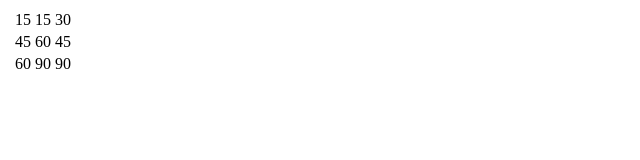
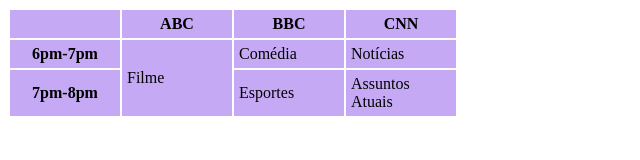
Before and after one commit to JonatthanLucato1/Exercicios-de-AW1, a plain HTML site: page index.html in a window 1280 px wide. Shown: the whole page, without its empty margins (0-640 px from the left). Drawn offline with Linux system fonts and the light colour scheme.

Commit message:
3(B) aula do dia 2

```diff
--- a/index.html
+++ b/index.html
@@ -4,27 +4,37 @@
     <meta charset="UTF-8">
     <meta http-equiv="X-UA-Compatible" content="IE=edge">
     <meta name="viewport" content="width=device-width, initial-scale=1.0">
-    <title>Estrutura basica e uma tabela</title>
+    <title>Mesclar linhas</title>
+    <style type="text/css">
+    table {
+        border: none;
+    }
+    th, td {
+        border: none;
+        background-color: rgb(198, 169, 245);
+        padding: 5px;
+        width: 100px;
+    }
+    </style>
 </head>
 <body>
     <table>
         <tr>
             <th></th>
-            <td>15</td>
-           <td> 15</td>
-            <td>30</td>
+            <th>ABC</th>
+            <th>BBC</th>
+            <th>CNN</th>
         </tr>
         <tr>
-           <th></th>
-            <td>45</td>
-            <td>60</td>
-            <td>45</td>
+            <th>6pm-7pm</th>
+            <td rowspan="2">Filme</td>
+            <td>Comédia</td>
+            <td>Notícias</td>
         </tr>
         <tr>
-            <th></th>
-            <td>60</td>
-            <td>90</td>
-            <td>90</td>
+            <th>7pm-8pm</th>
+            <td>Esportes</td>
+            <td>Assuntos Atuais</td>
         </tr>
     </table>
 </body>
```
